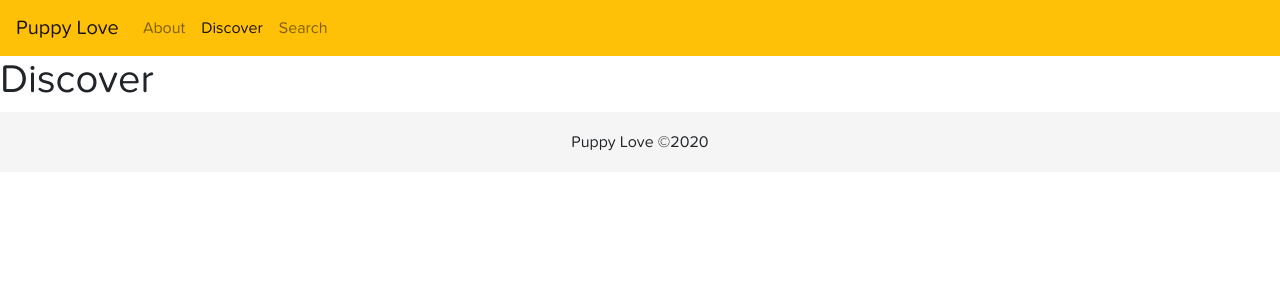
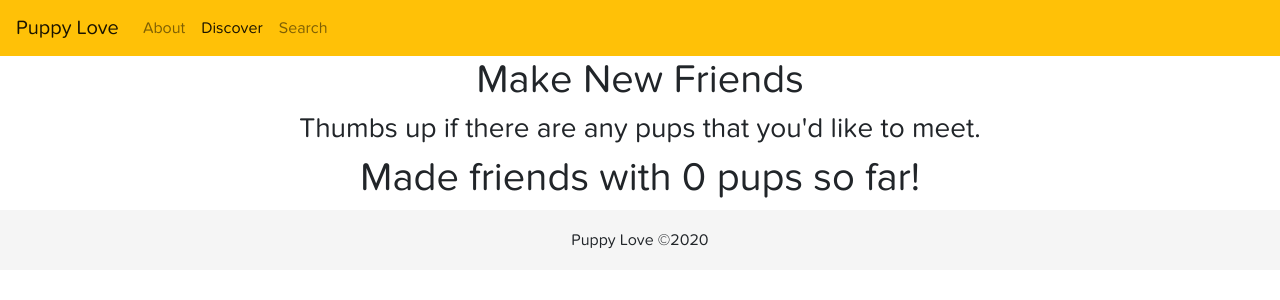
Before and after one commit to rh9891/PuppyLove, a React (Create React App) app: page /discover in a window 1280 px wide. Shown: the top 300 px of the page. Built offline with nearby package versions, Linux system fonts and the light colour scheme.

Commit message:
Added to the Discover component to build the layout.

```diff
--- a/src/components/pages/Discover.js
+++ b/src/components/pages/Discover.js
@@ -1,7 +1,26 @@
-import React from "react";
+import React, { Component, Fragment } from "react";
 
-const Discover = () => (
-  <h1 style={{ fontFamily: "Proxima Nova Soft" }}>Discover</h1>
-);
+class Discover extends Component {
+  state = {
+    image: "",
+    matchCount: 0,
+  };
+  //   <h1 style={{ fontFamily: "Proxima Nova Soft" }}>Discover</h1>
+  render() {
+    return (
+      <Fragment>
+        <h1 className="text-center" style={{ fontFamily: "Proxima Nova Soft" }}>
+          Make New Friends
+        </h1>
+        <h3 className="text-center" style={{ fontFamily: "Proxima Nova Soft" }}>
+          Thumbs up if there are any pups that you'd like to meet.
+        </h3>
+        <h1 className="text-center" style={{ fontFamily: "Proxima Nova Soft" }}>
+          Made friends with {this.state.matchCount} pups so far!
+        </h1>
+      </Fragment>
+    );
+  }
+}
 
 export default Discover;
```
